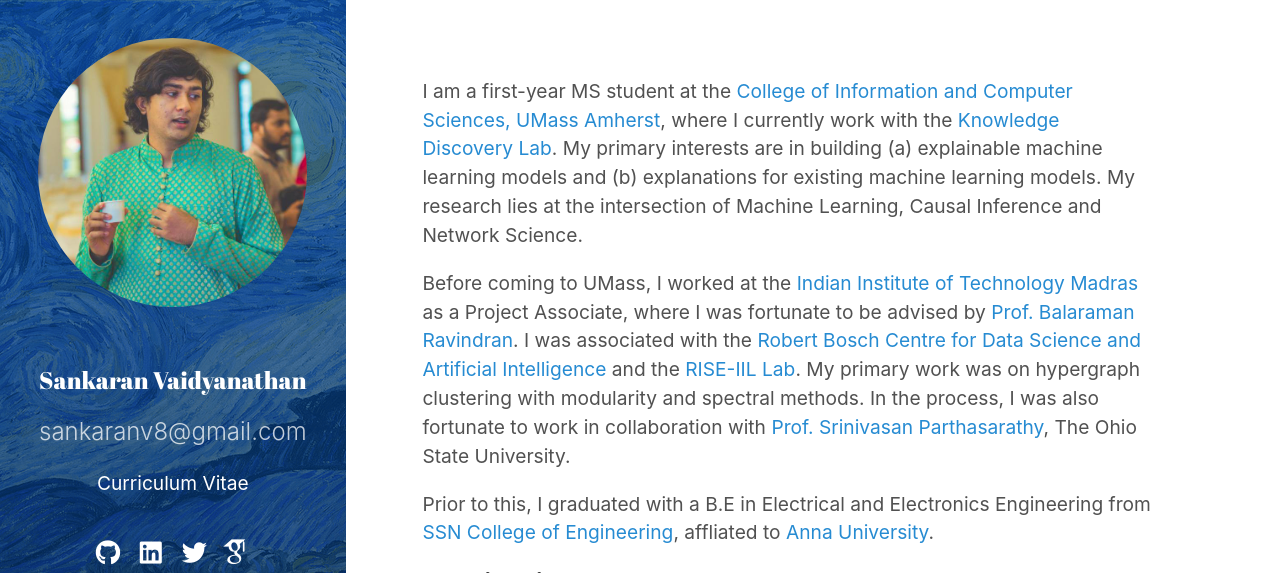
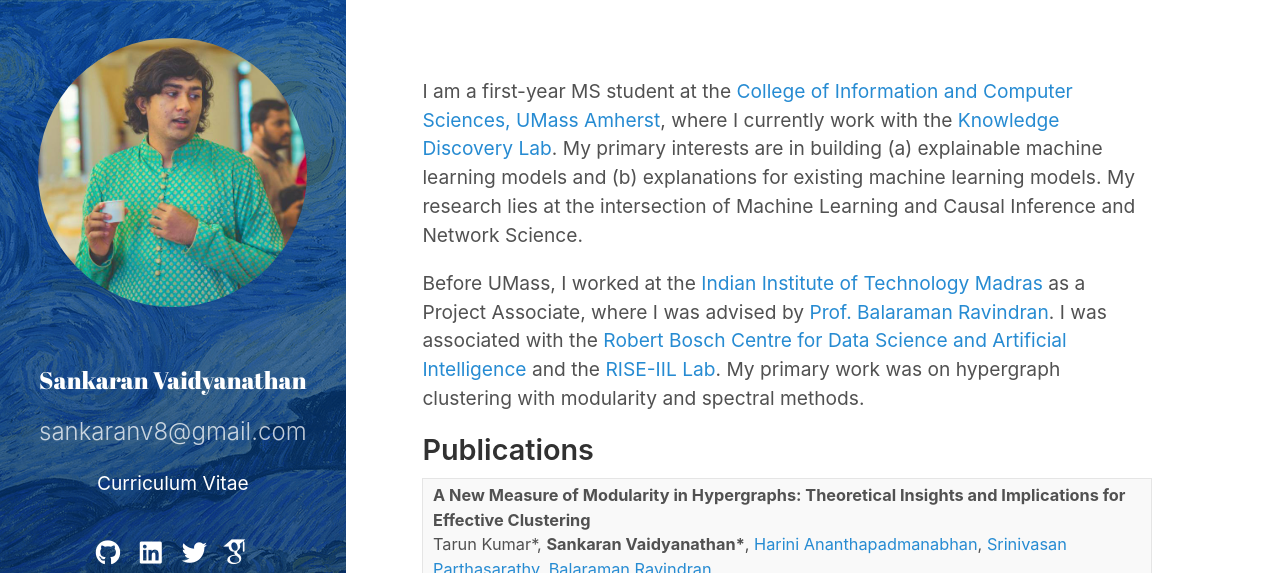
Before and after one commit to sankaranv/sankaranv.github.io, a Jekyll site: the page built from index.md, in a window 1280 px wide, cut to the strip 0-573 px from the top of the page. Built offline with Jekyll 4.4.1, drawn with Linux system fonts in a browser that asks for light colours; nearby versions of some CDN libraries; some web fonts are replaced; the list of posts is cut into pages by our own code.

Commit message:
Update index.md

```diff
--- a/index.md
+++ b/index.md
@@ -4,11 +4,9 @@
 sidebar_link: false
 ---
 
-I am a first-year MS student at the [College of Information and Computer Sciences, UMass Amherst](https://www.cics.umass.edu/), where I currently work with the [Knowledge Discovery Lab](https://groups.cs.umass.edu/kdl/). My primary interests are in building (a) explainable machine learning models and (b) explanations for existing machine learning models. My research lies at the intersection of Machine Learning, Causal Inference and Network Science.
+I am a first-year MS student at the [College of Information and Computer Sciences, UMass Amherst](https://www.cics.umass.edu/), where I currently work with the [Knowledge Discovery Lab](https://groups.cs.umass.edu/kdl/). My primary interests are in building (a) explainable machine learning models and (b) explanations for existing machine learning models. My research lies at the intersection of Machine Learning and Causal Inference and Network Science.
 
-Before coming to UMass, I worked at the [Indian Institute of Technology Madras](https://www.iitm.ac.in/) as a Project Associate, where I was fortunate to be advised by [Prof. Balaraman Ravindran](https://www.cse.iitm.ac.in/~ravi/). I was associated with the [Robert Bosch Centre for Data Science and Artificial Intelligence](https://rbc-dsai.iitm.ac.in/) and the [RISE-IIL Lab](https://rise-iil.github.io). My primary work was on hypergraph clustering with modularity and spectral methods. In the process, I was also fortunate to work in collaboration with [Prof. Srinivasan Parthasarathy](http://web.cse.ohio-state.edu/~parthasarathy.2/), The Ohio State University.
-
-Prior to this, I graduated with a B.E in Electrical and Electronics Engineering from [SSN College of Engineering](http://www.ssn.edu.in/), affliated to [Anna University](https://www.annauniv.edu/).
+Before UMass, I worked at the [Indian Institute of Technology Madras](https://www.iitm.ac.in/) as a Project Associate, where I was advised by [Prof. Balaraman Ravindran](https://www.cse.iitm.ac.in/~ravi/). I was associated with the [Robert Bosch Centre for Data Science and Artificial Intelligence](https://rbc-dsai.iitm.ac.in/) and the [RISE-IIL Lab](https://rise-iil.github.io). My primary work was on hypergraph clustering with modularity and spectral methods.
 
 ## Publications
 
```
